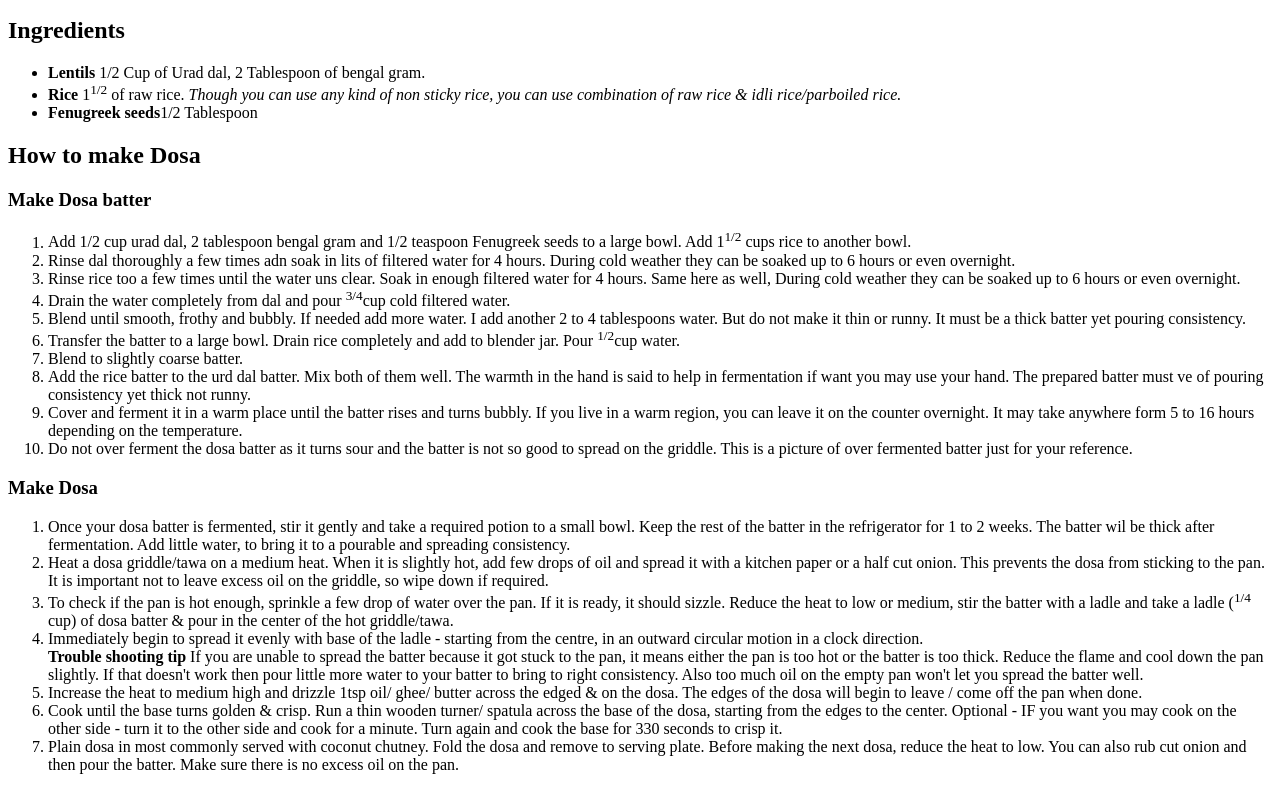
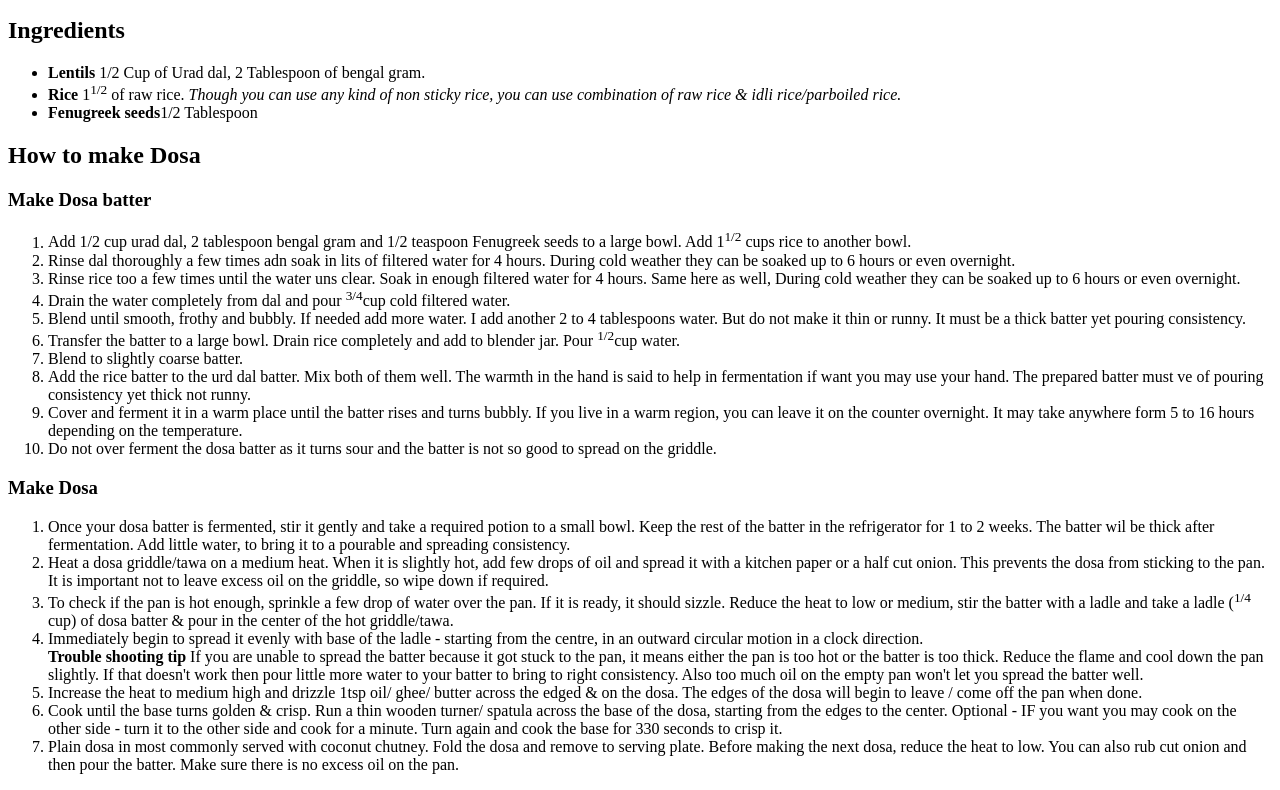
Before and after one commit to TheMaximusPrime/odin-recipes, a plain HTML site: page recipes/dosa.html in a window 1280 px wide. Shown: the part 651-1441 px from the top of the page. Drawn offline with Linux system fonts and the light colour scheme.

```diff
--- a/recipes/dosa.html
+++ b/recipes/dosa.html
@@ -33,7 +33,7 @@
         <li>Blend to slightly coarse batter.</li>
         <li>Add the rice batter to the urd dal batter. Mix both of them well. The warmth in the hand is said to help in fermentation if want you may use your hand. The prepared batter must ve of pouring consistency yet thick not runny.</li>
         <li>Cover and ferment it in a warm place until the batter rises and turns bubbly. If you live in a warm region, you can leave it on the counter overnight. It may take anywhere form 5 to 16 hours depending on the temperature.</li>
-        <li>Do not over ferment the dosa batter as it turns sour and the batter is not so good to spread on the griddle. This is a picture of over fermented batter just for your reference.</li>
+        <li>Do not over ferment the dosa batter as it turns sour and the batter is not so good to spread on the griddle. </li>
     </ol>
 
     <h3>Make Dosa</h3>
```
Also changed, not shown: index.html (+1 -0 lines).
